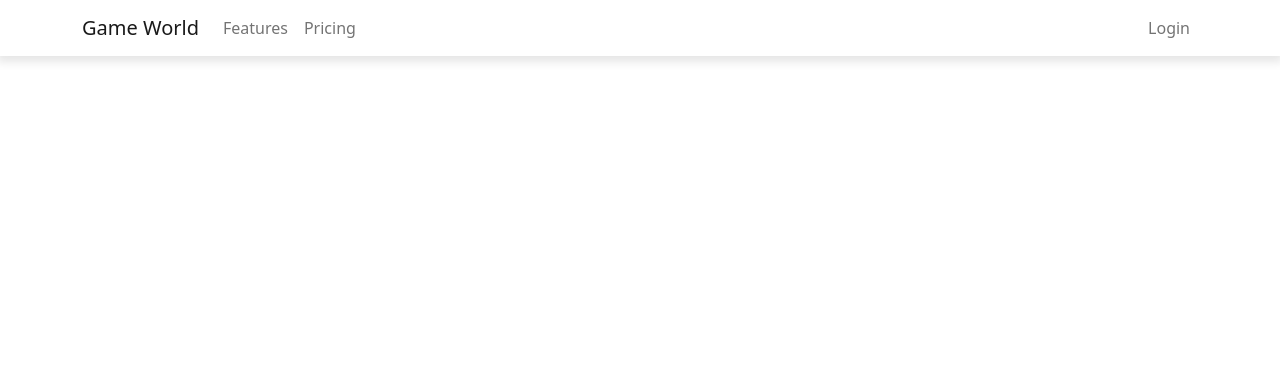
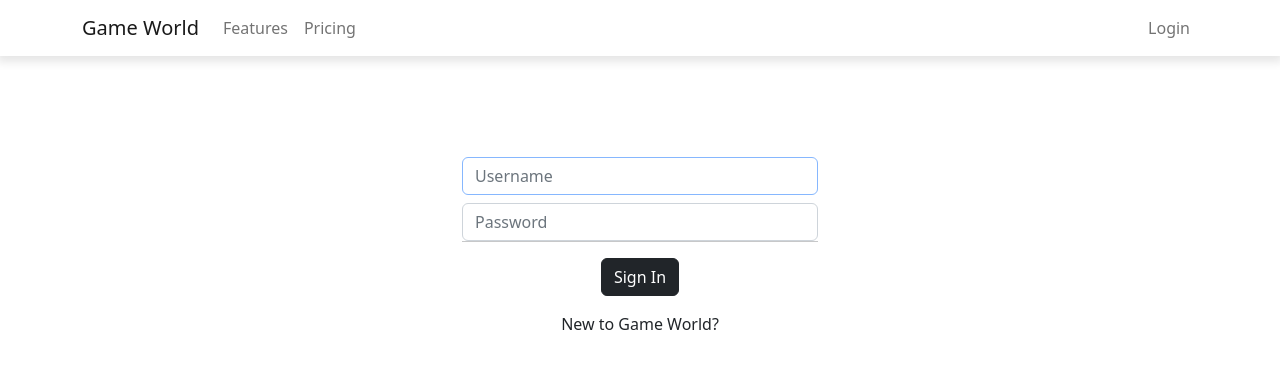
Before and after one commit to KevinZ-CS/phase-4-final-project-frontend, a React (Create React App) app: page /LoginForm in a window 1280 px wide. Shown: the top 368 px of the page. Built offline with nearby package versions, Linux system fonts and the light colour scheme; no server answers.

Commit message:
Built out layout of LoginForm component with JSX

```diff
--- a/src/components/LoginForm.jsx
+++ b/src/components/LoginForm.jsx
@@ -1,12 +1,68 @@
 import React from "react";
 import 'bootstrap/dist/css/bootstrap.min.css';
-import { Form, Container } from 'react-bootstrap';
+import { Form, Button, Container, Row } from 'react-bootstrap';
 
 function LoginForm() {
+
     return(
-        <>
-        <h1>Hello</h1>
-        </>
+     <>
+    <Container className="successmargins">
+
+        <Row>
+        <div className="col-md-4"></div>
+    <Form className="col-md-4">
+
+{/* <p ref={errRef} className={errMsg ? "errmsg" : "offscreen"} aria-live="assertive">{errMsg}</p> */}
+  <Form.Group className="mb-2" controlId="exampleForm.ControlInput1">
+       <Form.Control
+          type="text"
+          placeholder="Username"
+          autoFocus
+          className="shadow-none login-input"
+          autoComplete="off"
+        //   onChange={(e) => setEmail(e.target.value)}
+        //   value={email}
+          required
+      />
+  </Form.Group>
+
+
+
+
+  <Form.Group className="mb-0" controlId="exampleForm.ControlInput2">
+      <Form.Control
+          type="password"
+          placeholder="Password"
+          className="shadow-none login-input"
+          autoComplete="off"
+        //   onChange={(e) => setPwd(e.target.value)}
+        //   value={pwd}
+          required
+      />
+  </Form.Group>
+
+
+{/* <div className="text-center mb-4 mt-4">
+  <a id='pw' href="#">Forgot Password?</a>
+</div> */}
+
+<hr className="mt-0" />
+
+
+
+<div id='login' className="text-center mb-3">
+  <button className="btn btn-dark" type="submit" >Sign In</button>
+</div>
+
+<div id="acc" className="text-center mb-3">
+<span>New to Game World? </span>
+{/* <NavLink to='/signup' className='no-style' onClick={handleClose}>Create Account</NavLink> */}
+</div>
+</Form>
+</Row>
+    </Container>
+
+    </>
     )
 }
 
--- a/src/index.css
+++ b/src/index.css
@@ -2,3 +2,8 @@
   .navbar{
     box-shadow: 0 3px 9px 3px rgba(0, 0, 0, 0.1);
 }
+
+.successmargins {
+  margin-top: 157px;
+  margin-bottom: 157px;
+}
```
